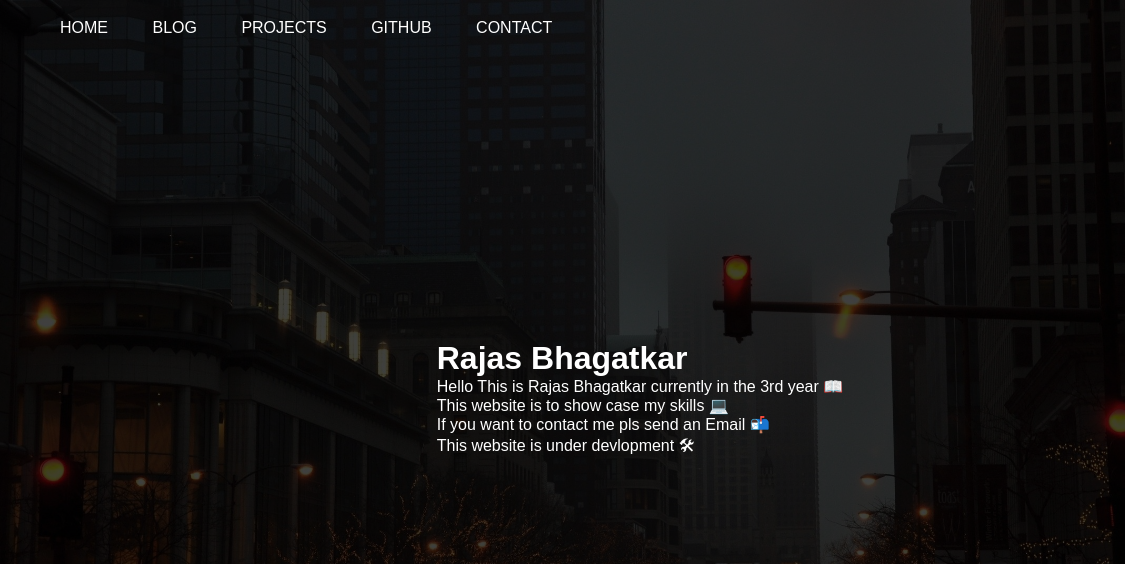
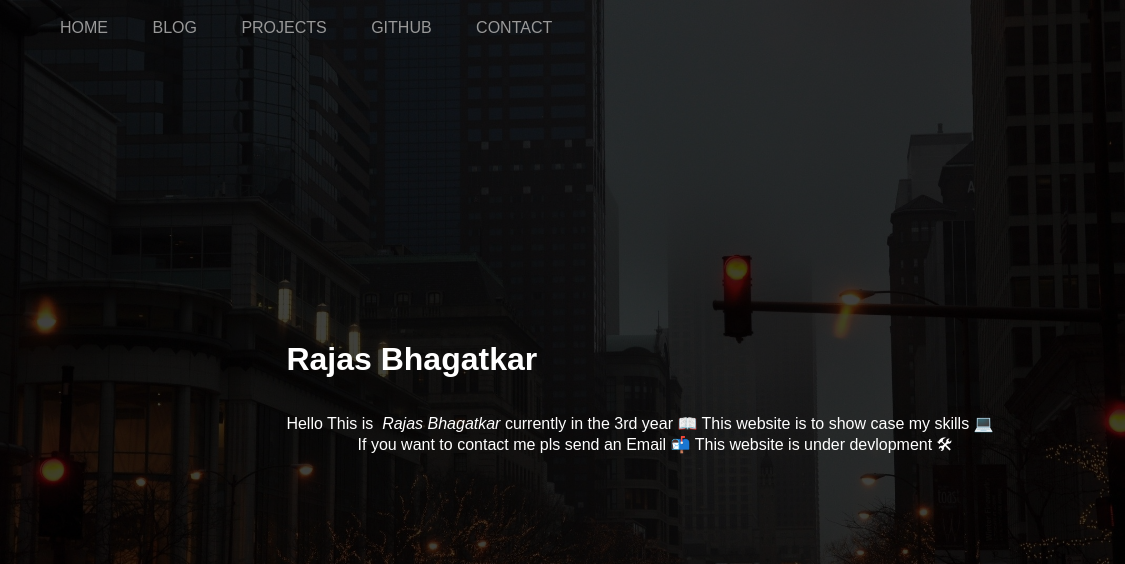
Before and after one commit to Apollo3213/Apollo.io, a plain HTML site: page index.html in a window 1280 px wide. Shown: the top 564 px of the page, 0-1125 px from the left. Drawn offline with Linux system fonts and the light colour scheme.

Commit message:
changing the imge disply and white space(use only that wsp)

```diff
--- a/index.html
+++ b/index.html
@@ -23,9 +23,8 @@
         <div class="content">
 
             <h1>Rajas Bhagatkar</h1>
-            <p>Hello This is Rajas Bhagatkar currently in the 3rd year 📖 <br> This website is to show case my skills 💻
-                <br> If you want to contact me pls send an Email 📬</p>
-            <p>This website is under devlopment 🛠‍️ </p>
+            <p>Hello This is <em> Rajas Bhagatkar</em> currently in the 3rd year 📖 This website is to show case my skills 💻
+                If you want to contact me pls send an Email 📬 This website is under devlopment 🛠‍️ </p>
 
         </div>
 
--- a/style.css
+++ b/style.css
@@ -20,7 +20,8 @@
 	background-image: linear-gradient(rgba(0,0,0,0.75),rgba(0,0,0,0.75)),url(background.jpg);
 	background-size: cover;
 	background-position: center;
-	position: relative;
+	/* position: relative; */
+    position: fix;
 }
 
 
@@ -51,6 +52,7 @@ img{
     /* font-size: 29px; */
     margin: 0;
     text-transform: uppercase;
+    color: #999;
 }
 
 
@@ -82,4 +84,5 @@ img{
     left: 50%;
     transform: translate(-50%, -50%);
     color: white;
+    white-space: pre;
 }
```
